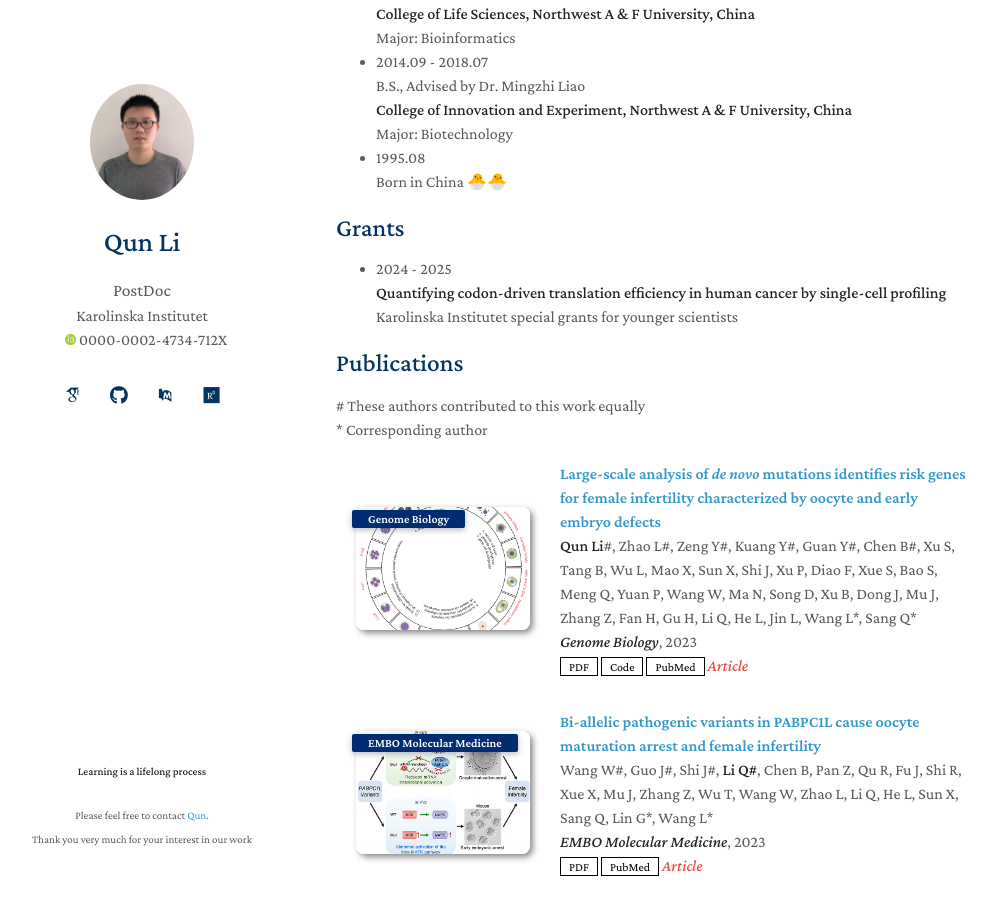
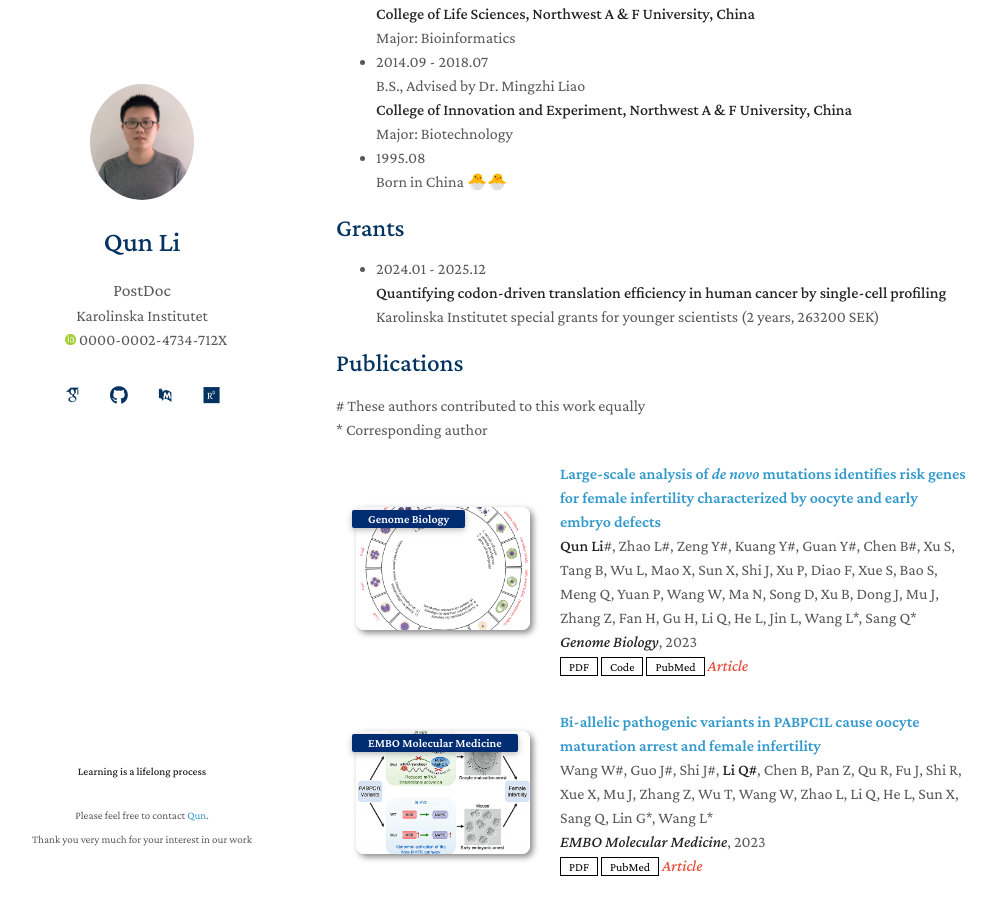
Before and after one commit to liqunbio/liqunbio.github.io, a Jekyll site: the page built from index.md, in a window 1280 px wide and 900 px high, scrolled down 649 px. Shown: the whole window, without its empty margins (134-1131 px from the left). Built offline with Jekyll 4.4.1, drawn with Linux system fonts in a browser that asks for light colours; some web fonts are replaced; comment, search, counter and statistics services are not loaded; our own code applies the rules of GitHub Pages for plain Markdown files.

Commit message:
Update index.md

```diff
--- a/index.md
+++ b/index.md
@@ -32,9 +32,9 @@ Major: Biotechnology
 Born in China 🐣🐣
 
 ## Grants
-- 2024 - 2025 <br>
+- 2024.01 - 2025.12 <br>
 **Quantifying codon-driven translation efficiency in human cancer by single-cell profiling** <br>
-Karolinska Institutet special grants for younger scientists
+Karolinska Institutet special grants for younger scientists (2 years, 263200 SEK)
 
 {% include_relative _includes/publicationsA.md %}
 
```
